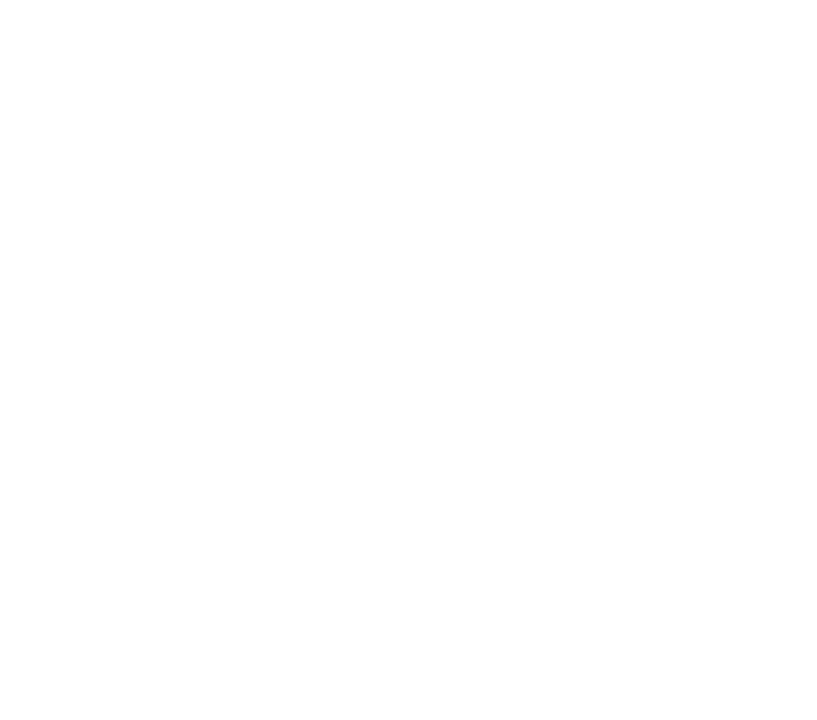
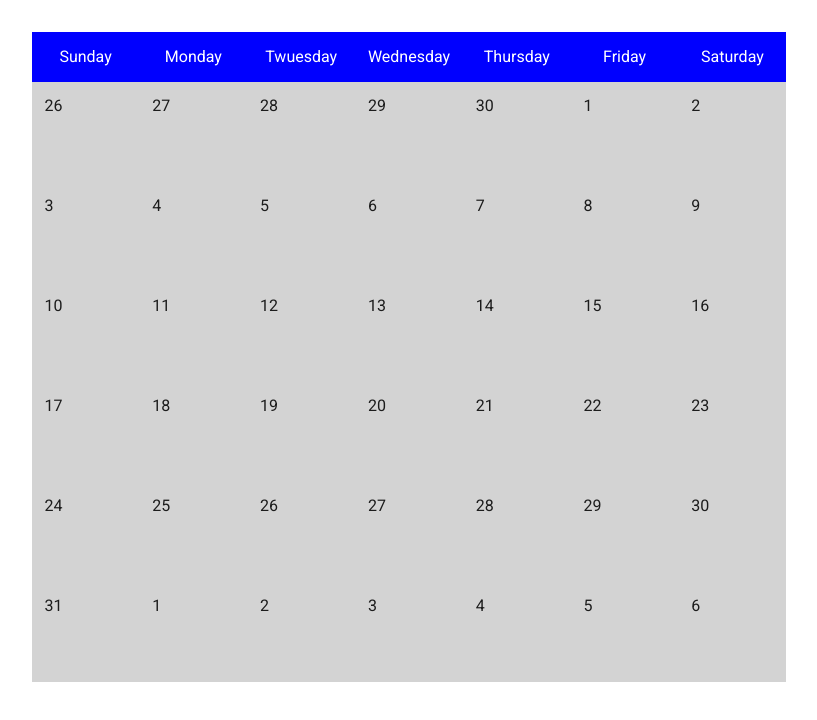
Before and after one commit to Lancerider/calendar, a Vue app: page / in a window 1280 px wide. Shown: the top 720 px of the page, without its empty margins (231-1048 px from the left). Built offline with nearby package versions, Linux system fonts and the light colour scheme.

Commit message:
:construction: wip calendar first draft - calendar structure

```diff
--- a/src/App.vue
+++ b/src/App.vue
@@ -1,20 +1,30 @@
 <template>
   <v-app>
     <v-main>
+      <div class="calendar__container">
+        <Calendar />
+      </div>
     </v-main>
   </v-app>
 </template>
 
 <script>
+import Calendar from '@/components/Calendar.vue'
+
 export default {
   name: 'App',
 
   components: {
-    //
-  },
-
-  data: () => ({
-    //
-  })
+    Calendar
+  }
 }
 </script>
+
+<style lang="scss" scoped>
+  .calendar__container {
+    display: flex;
+    justify-content: center;
+    align-items: center;
+    margin: 2rem;
+  }
+</style>
--- /dev/null
+++ b/src/components/Calendar.vue
@@ -0,0 +1,115 @@
+<template>
+  <div class="calendar">
+    <div
+      v-for="(day, index) of daysOfWeek"
+      :key="index"
+      class="calendar__header"
+    >
+      {{ day }}
+    </div>
+    <div
+      v-for="(day, index) in days"
+      :key="index"
+      class="day"
+    >
+      {{ day.dayOfMonth }}
+    </div>
+  </div>
+</template>
+
+<script>
+import {
+  format,
+  setDate,
+  lastDayOfMonth,
+  lastDayOfWeek,
+  eachDayOfInterval,
+  eachWeekOfInterval
+} from 'date-fns'
+
+export default {
+  name: 'Calendar',
+
+  data () {
+    return {
+      daysOfWeek: [
+        'Sunday',
+        'Monday',
+        'Twuesday',
+        'Wednesday',
+        'Thursday',
+        'Friday',
+        'Saturday'
+      ],
+      daysOfMonth: [...Array(31).keys()],
+      date: new Date(),
+      numberOfWeeks: null,
+      days: [],
+      currentCalendarInterval: null
+    }
+  },
+
+  mounted () {
+    this.setWeeksOfMonth()
+    this.setCurrentCalendarInterval()
+    this.setDaysOfMonth()
+
+    console.log('currentCalendarInterval', this.currentCalendarInterval)
+    console.log('this.days', this.days)
+    console.log('numberOfWeeks', this.numberOfWeeks)
+  },
+
+  methods: {
+    setCurrentCalendarInterval () {
+      this.currentCalendarInterval = {
+        start: this.weeksOfMonth[0],
+        end: lastDayOfWeek(this.weeksOfMonth[this.weeksOfMonth.length - 1])
+      }
+    },
+
+    setWeeksOfMonth () {
+      const firstDayOfMonth = setDate(this.date, 1)
+
+      this.weeksOfMonth = eachWeekOfInterval({
+        start: firstDayOfMonth,
+        end: lastDayOfMonth(this.date)
+      })
+    },
+
+    setDaysOfMonth () {
+      this.days = eachDayOfInterval(this.currentCalendarInterval).map(day => {
+        return {
+          dayOfWeek: format(day, 'EEEE'),
+          dayOfMonth: format(day, 'd'),
+          month: format(day, 'M'),
+          year: format(day, 'y'),
+          date: day,
+          weekOfMonth: 1
+        }
+      })
+    }
+  }
+}
+</script>
+
+<style>
+  .calendar {
+    display: grid;
+    grid-template-columns: repeat(7, 1fr);
+  }
+
+  .calendar__header {
+    display: flex;
+    background-color: blue;
+    color: #fff;
+    align-items: center;
+    justify-content: center;
+    padding: 1vw;
+  }
+
+  .day {
+    min-height: 100px;
+    background-color: lightgrey;
+    padding: 1vw;
+  }
+</style>
```
